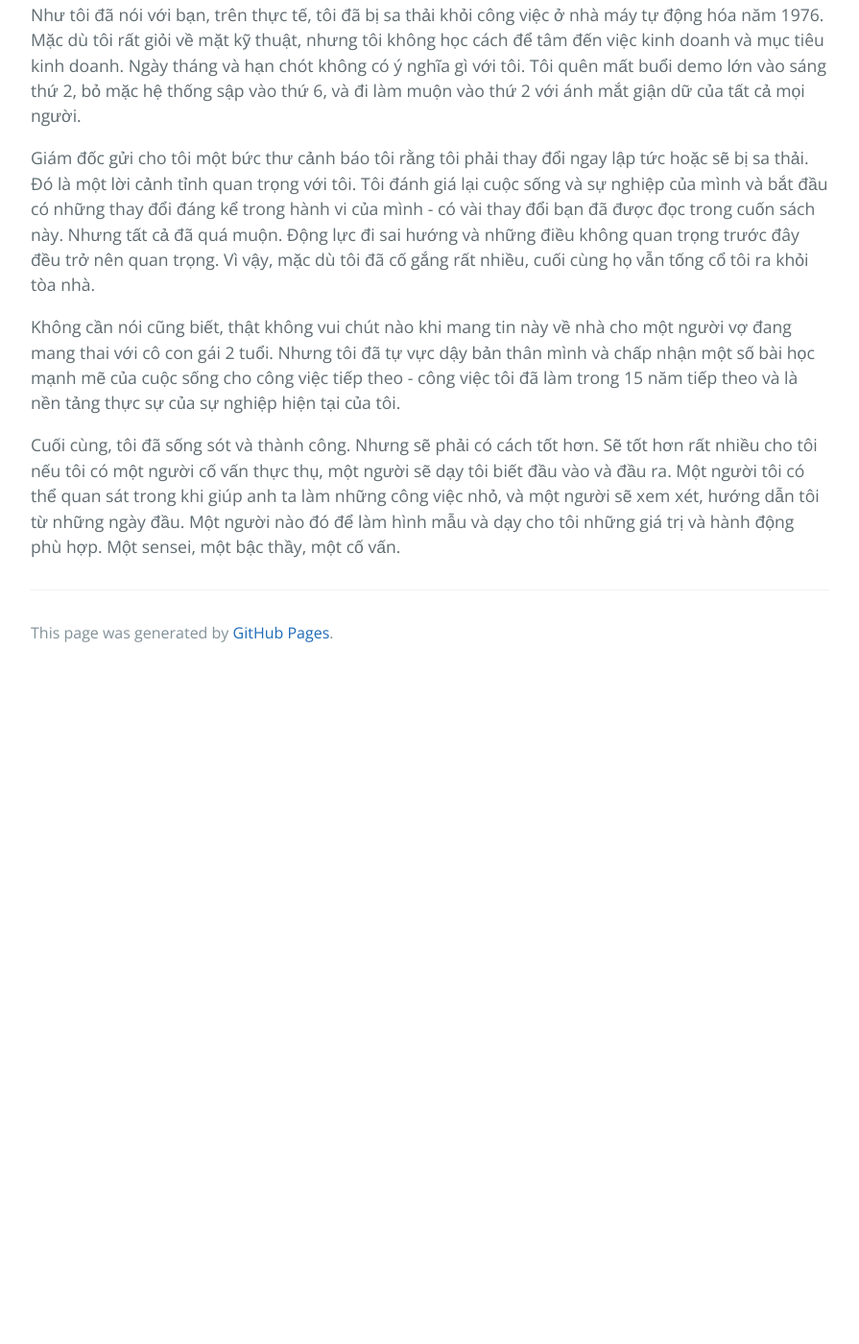
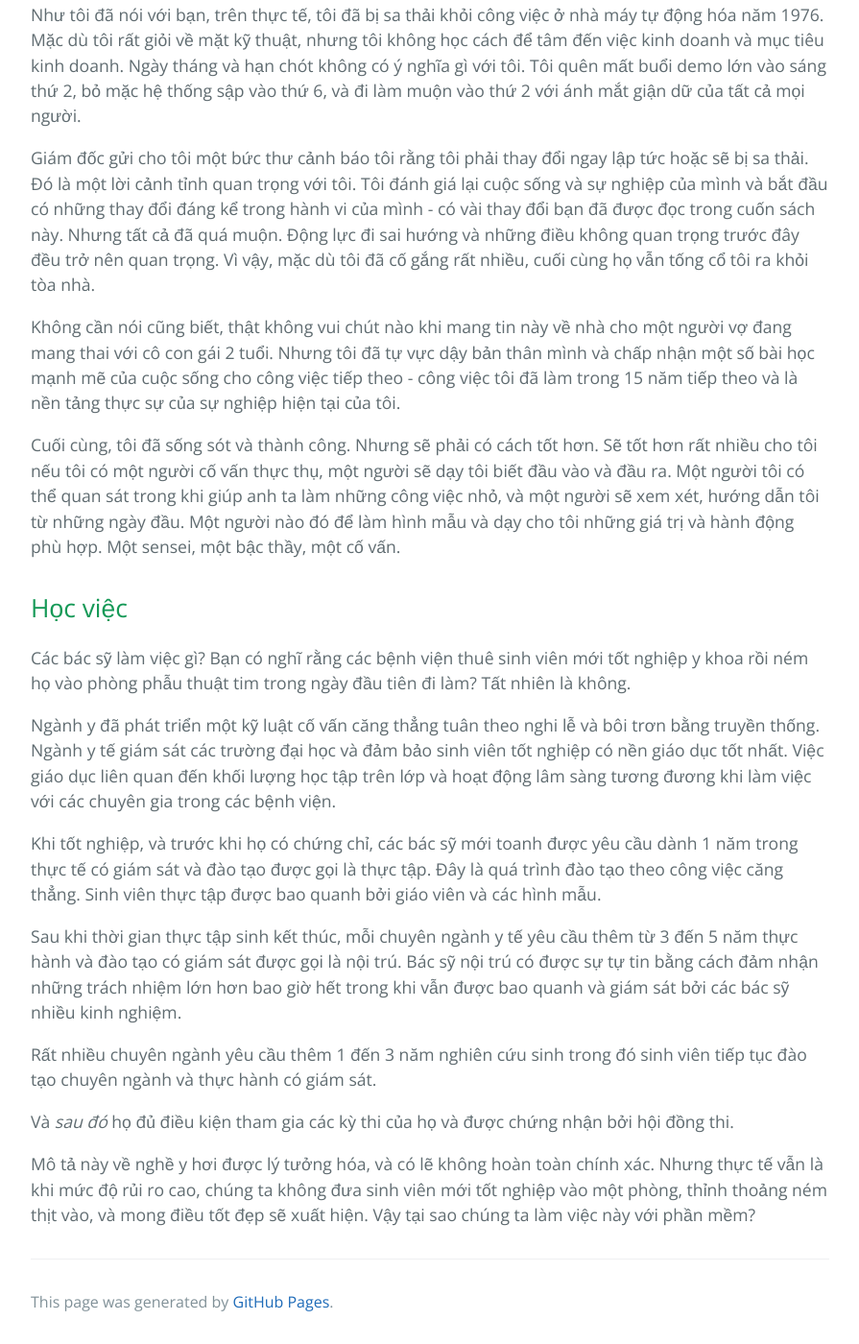
Before and after one commit to HaiBV/haibv.github.io, a Jekyll site: the page built from clean-coder/chapter-14-mentoring-apprenticeship-and-craftsmanship.md, in a window 1280 px wide and 1400 px high, scrolled down 5473 px. Shown: the whole window at 96% size, without its empty margins (192-1087 px from the left). Built offline with Jekyll 4.4.1, drawn with Linux system fonts in a browser that asks for light colours; our own code applies the rules of GitHub Pages for plain Markdown files; before the commit the page ends 6176 px from its top, so only the background shows below that.

Commit message:
Update The Clean Coder - Chapter 14 Mentoring, Apprenticeship, and Craftsmanship

```diff
--- a/clean-coder/chapter-14-mentoring-apprenticeship-and-craftsmanship.md
+++ b/clean-coder/chapter-14-mentoring-apprenticeship-and-craftsmanship.md
@@ -107,3 +107,19 @@ Giám đốc gửi cho tôi một bức thư cảnh báo tôi rằng tôi phải
 Không cần nói cũng biết, thật không vui chút nào khi mang tin này về nhà cho một người vợ đang mang thai với cô con gái 2 tuổi. Nhưng tôi đã tự vực dậy bản thân mình và chấp nhận một số bài học mạnh mẽ của cuộc sống cho công việc tiếp theo - công việc tôi đã làm trong 15 năm tiếp theo và là nền tảng thực sự của sự nghiệp hiện tại của tôi.
 
 Cuối cùng, tôi đã sống sót và thành công. Nhưng sẽ phải có cách tốt hơn. Sẽ tốt hơn rất nhiều cho tôi nếu tôi có một người cố vấn thực thụ, một người sẽ dạy tôi biết đầu vào và đầu ra. Một người tôi có thể quan sát trong khi giúp anh ta làm những công việc nhỏ, và một người sẽ xem xét, hướng dẫn tôi từ những ngày đầu. Một người nào đó để làm hình mẫu và dạy cho tôi những giá trị và hành động phù hợp. Một sensei, một bậc thầy, một cố vấn.
+
+## Học việc
+
+Các bác sỹ làm việc gì? Bạn có nghĩ rằng các bệnh viện thuê sinh viên mới tốt nghiệp y khoa rồi ném họ vào phòng phẫu thuật tim trong ngày đầu tiên đi làm? Tất nhiên là không.
+
+Ngành y đã phát triển một kỹ luật cố vấn căng thẳng tuân theo nghi lễ và bôi trơn bằng truyền thống. Ngành y tế giám sát các trường đại học và đảm bảo sinh viên tốt nghiệp có nền giáo dục tốt nhất. Việc giáo dục liên quan đến khối lượng học tập trên lớp và hoạt động lâm sàng tương đương khi làm việc với các chuyên gia trong các bệnh viện.
+
+Khi tốt nghiệp, và trước khi họ có chứng chỉ, các bác sỹ mới toanh được yêu cầu dành 1 năm trong thực tế có giám sát và đào tạo được gọi là thực tập. Đây là quá trình đào tạo theo công việc căng thẳng. Sinh viên thực tập được bao quanh bởi giáo viên và các hình mẫu.
+
+Sau khi thời gian thực tập sinh kết thúc, mỗi chuyên ngành y tế yêu cầu thêm từ 3 đến 5 năm thực hành và đào tạo có giám sát được gọi là nội trú. Bác sỹ nội trú có được sự tự tin bằng cách đảm nhận những trách nhiệm lớn hơn bao giờ hết trong khi vẫn được bao quanh và giám sát bởi các bác sỹ nhiều kinh nghiệm.
+
+Rất nhiều chuyên ngành yêu cầu thêm 1 đến 3 năm nghiên cứu sinh trong đó sinh viên tiếp tục đào tạo chuyên ngành và thực hành có giám sát.
+
+Và _sau đó_ họ đủ điều kiện tham gia các kỳ thi của họ và được chứng nhận bởi hội đồng thi.
+
+Mô tả này về nghề y hơi được lý tưởng hóa, và có lẽ không hoàn toàn chính xác. Nhưng thực tế vẫn là khi mức độ rủi ro cao, chúng ta không đưa sinh viên mới tốt nghiệp vào một phòng, thỉnh thoảng ném thịt vào, và mong điều tốt đẹp sẽ xuất hiện. Vậy tại sao chúng ta làm việc này với phần mềm?
```
